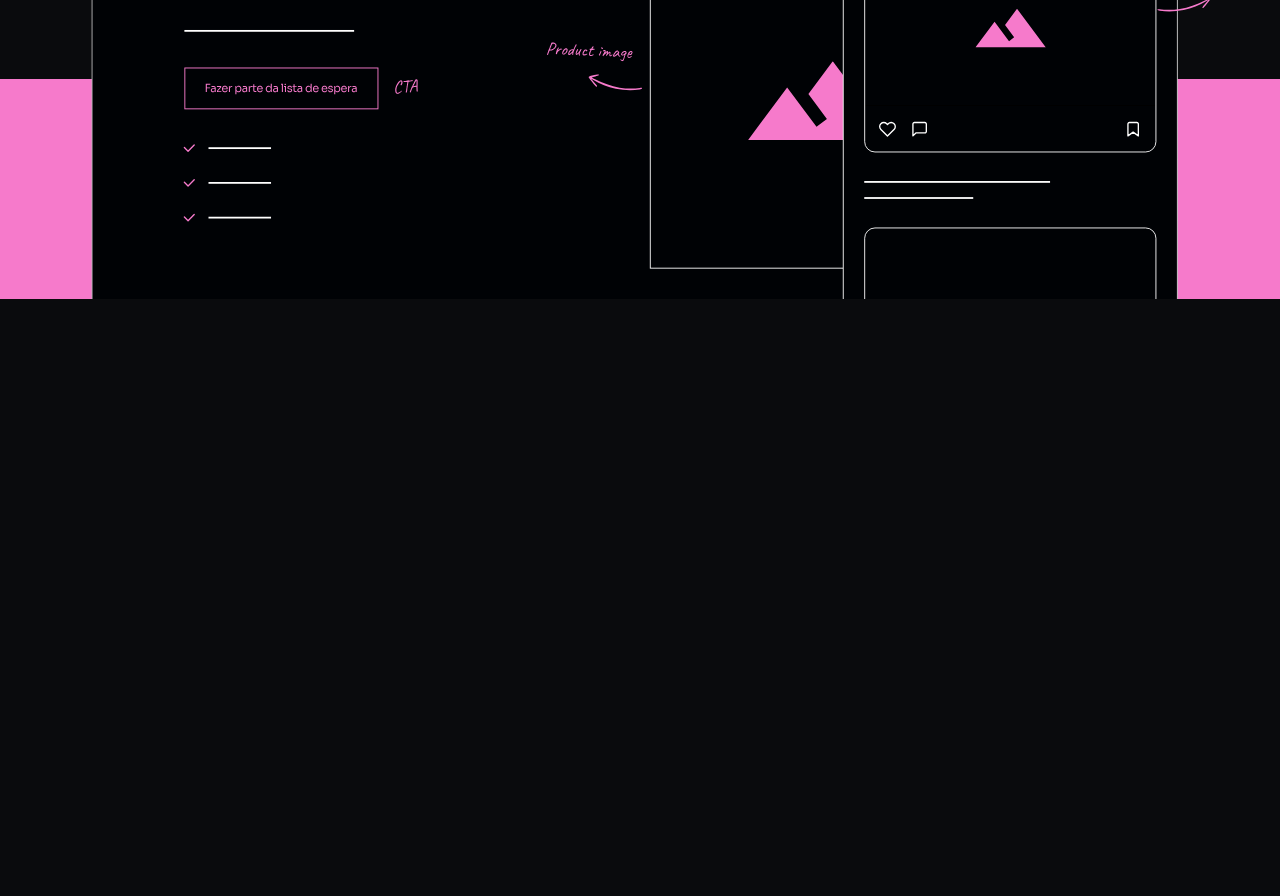
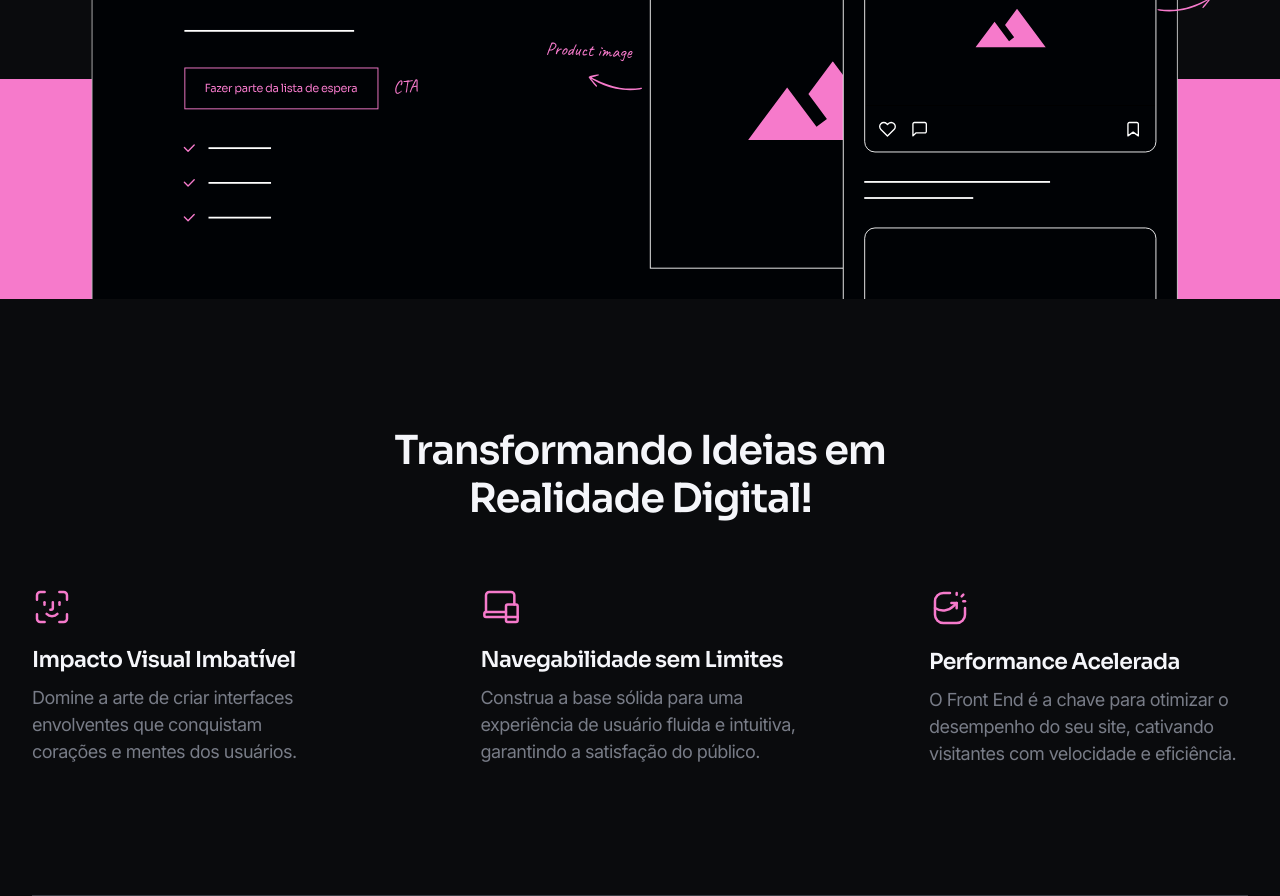
Before and after one commit to lanjosdev/structboost, a plain HTML site: page index.html in a window 1280 px wide. Shown: the part 804-1700 px from the top of the page. Before the commit the page ends 1103 px from the top, so only its background shows below. Drawn offline with nearby package versions, Linux system fonts and the light colour scheme.

Commit message:
add section digital

```diff
--- a/index.html
+++ b/index.html
@@ -55,6 +55,56 @@
         <img src="./src/assets/ilustra-hero.svg" class="ilustra" alt="">
     </section>
 
+    <section class="s-digital">
+        <div class="grid">
+
+        <h3>Transformando Ideias em Realidade Digital!</h3>
+
+        <ul>
+            <li>
+                <div class="item-digital">
+                    <div class="icon">
+                        <img src="./src/assets/icon-impacto.svg" alt="">
+                    </div>
+
+                    <div class="info">
+                        <h6>Impacto Visual Imbatível</h6>
+                        <p>Domine a arte de criar interfaces envolventes que conquistam <br> corações e mentes dos usuários.</p>
+                    </div>
+
+                </div>
+            </li>
+            <li>
+                <div class="item-digital">
+                    <div class="icon">
+                        <img src="./src/assets/icon-nav.svg" alt="">
+                    </div>
+
+                    <div class="info">
+                        <h6>Navegabilidade sem Limites</h6>
+                        <p>Construa a base sólida para uma experiência de usuário fluida e intuitiva, garantindo a satisfação do público.</p>
+                    </div>
+
+                </div>
+            </li>
+            <li>
+                <div class="item-digital">
+                    <div class="icon">
+                        <img src="./src/assets/icon-performance.svg" alt="">
+                    </div>
+
+                    <div class="info">
+                        <h6>Performance Acelerada</h6>
+                        <p>O Front End é a chave para otimizar o desempenho do seu site, cativando visitantes com velocidade e eficiência.</p>
+                    </div>
+
+                </div>
+            </li>
+        </ul>
+
+        </div>
+    </section>
+
     </main>
 </body>
 
--- /dev/null
+++ b/src/scss/_S-digital.scss
@@ -0,0 +1,29 @@
+section.s-digital {
+    @include spacing-lateral();
+    padding-top: 12.8rem;
+
+    // .grid {
+    //     display: flex;
+    //     flex-direction: column;
+    //     align-items: center;
+    //     gap: 6.4rem;
+    // }
+
+    h3 {
+        max-width: 53.5rem;
+        text-align: center;
+        font-weight: 600;
+        letter-spacing: -1.2px;
+
+        margin: 0 auto;
+        margin-bottom: 6.4rem;
+    }
+
+    ul {
+        display: flex;
+        justify-content: space-between;
+
+        border-bottom: 1px solid $gray-800;
+        padding-bottom: 12.8rem;
+    }
+}
--- a/src/scss/styles.scss
+++ b/src/scss/styles.scss
@@ -6,3 +6,4 @@
 // @import 'animations';
 @import 'Header';
 @import 'Hero';
+@import 'S-digital';
```
Also changed, not shown: src/css/styles.css, 1 other file.
